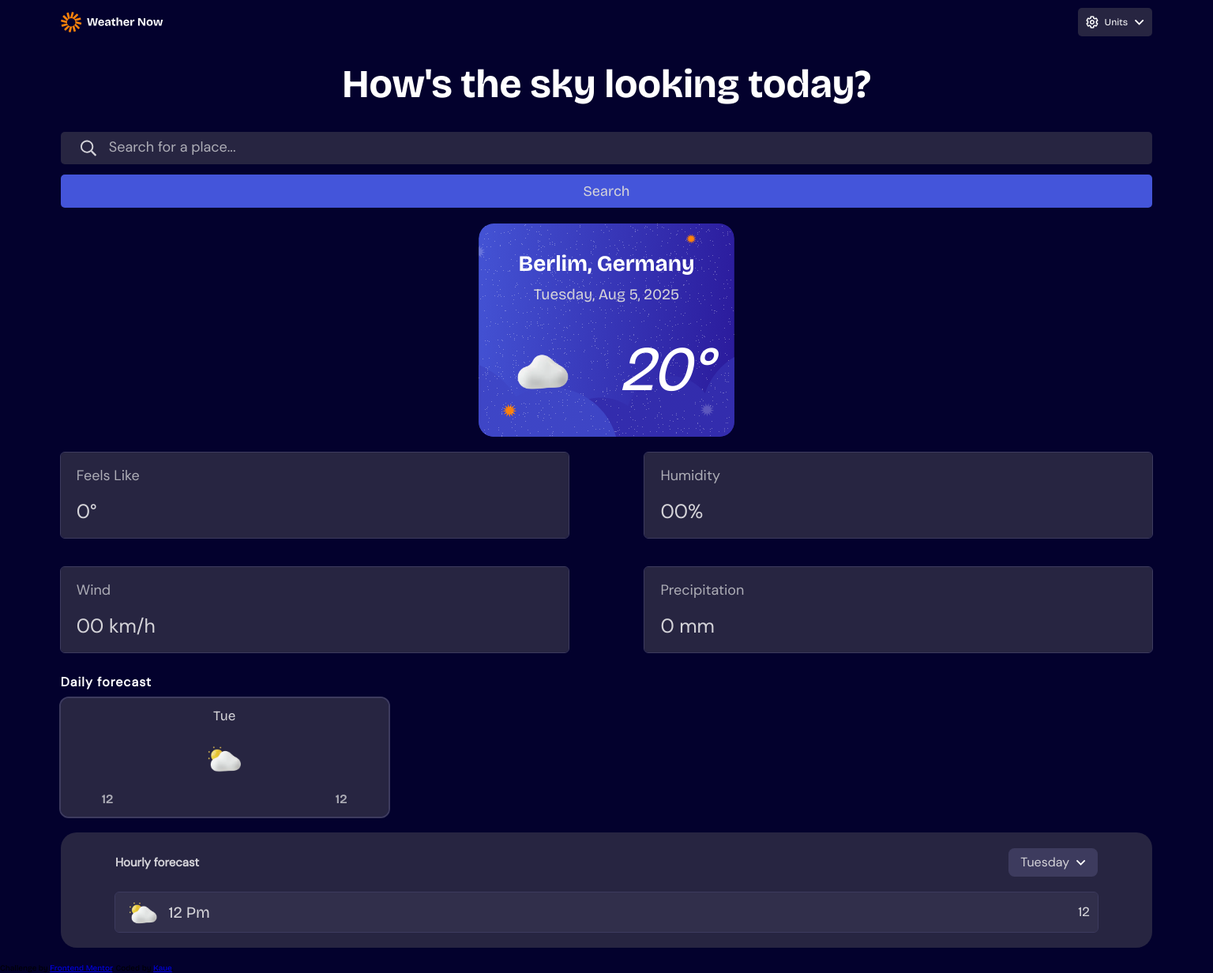
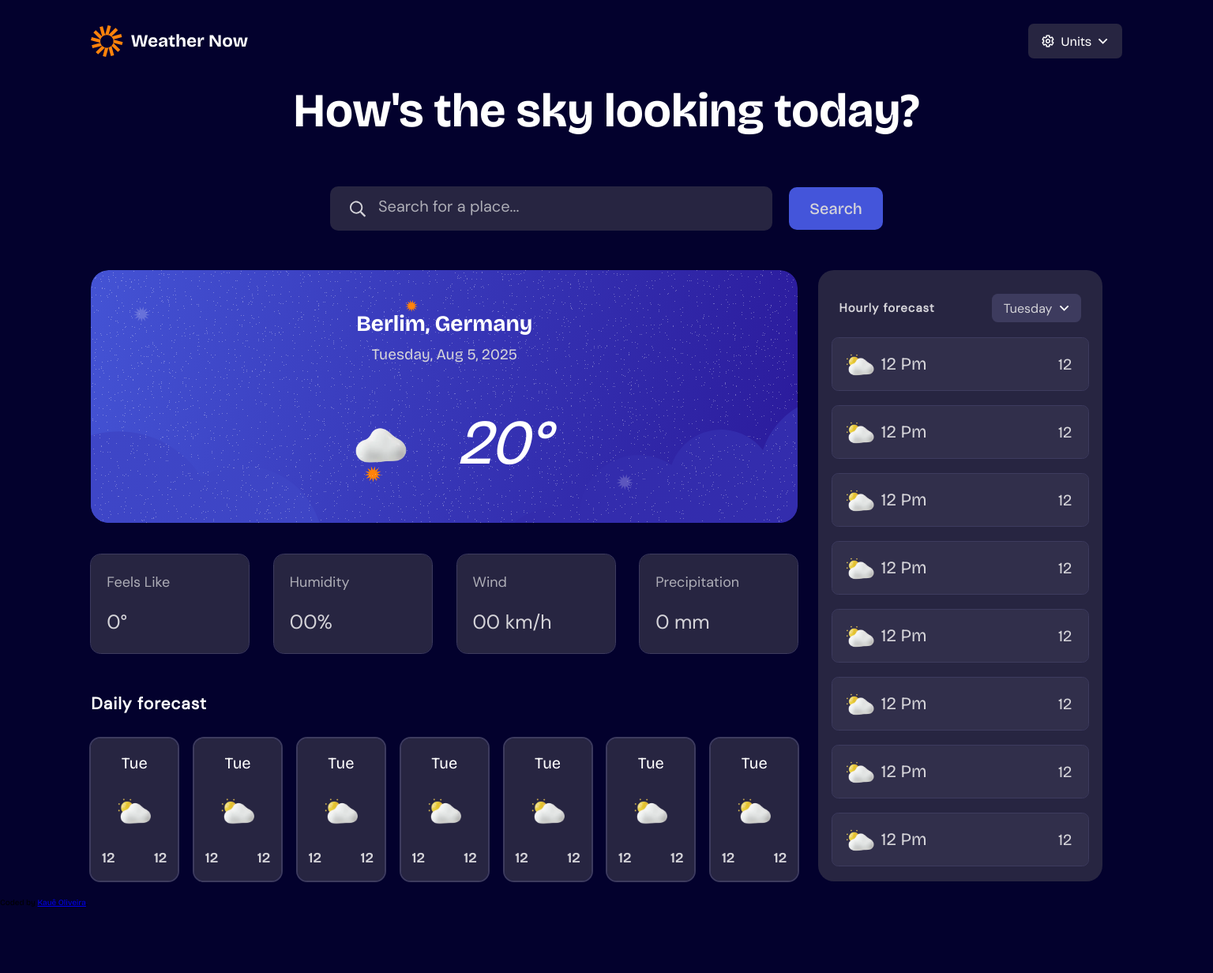
Before and after one commit to kaueOliveira/Weather-App, a plain HTML site: page index.html in a window 1536 px wide. Shown: the whole page at 79% size. After the commit the page ends 1149 px from the top, so only its background shows below. Drawn offline with Linux system fonts and the light colour scheme.

Commit message:
Implementa media queries para desktop e refina estilos mobile

```diff
--- a/index.html
+++ b/index.html
@@ -1,21 +1,30 @@
 <!DOCTYPE html>
 <html lang="en">
-  <!-- Traduzir Pagina -->
   <head>
-  <meta charset="UTF-8">
-  <meta name="viewport" content="width=device-width, initial-scale=1.0"> <!-- displays site properly based on user's device -->
+    <meta charset="UTF-8" />
+    <meta name="viewport" content="width=device-width, initial-scale=1.0" />
 
-  <link rel="icon" type="image/png" sizes="32x32" href="./assets/images/favicon-32x32.png">
-  <link rel="stylesheet" href="styles/style.css">
+    <link
+      rel="icon"
+      type="image/png"
+      sizes="32x32"
+      href="./assets/images/favicon-32x32.png"
+    />
+    <link rel="stylesheet" href="styles/style.css" />
+    <link rel="stylesheet" href="styles/media-queries.css" />
     <title>Frontend Mentor | Weather app</title>
   </head>
   <body>
     <header>
-    <img src="assets/images/logo.svg" alt="logo">
+      <img src="assets/images/logo.svg" alt="logo" />
       <div id="units-menu-button">
-      <img src="assets/images/icon-units.svg" alt="Icon Units">
+        <img src="assets/images/icon-units.svg" alt="Icon Units" />
         <p>Units</p>
-      <img src="assets/images/icon-dropdown.svg" alt="Dropdown" id="header-dropdown-button">
+        <img
+          src="assets/images/icon-dropdown.svg"
+          alt="Dropdown"
+          id="header-dropdown-button"
+        />
       </div>
       <div id="unit-settings-dropdown">
         <button>Switch to Imperial</button>
@@ -42,23 +51,23 @@
 
     <section id="section-search">
       <div>
-      <img src="assets/images/icon-search.svg" alt="Icon Search">
-      <input type="text" placeholder="Search for a place..."></input>
+        <img src="assets/images/icon-search.svg" alt="Icon Search" />
+        <input type="text" placeholder="Search for a place..." />
       </div>
       <button>Search</button>
     </section>
 
+    <div id="container">
       <section id="current-weather">
         <div id="div-city-info">
           <h1 id="city-name">Berlim, Germany</h1>
           <p id="current-date">Tuesday, Aug 5, 2025</p>
         </div>
         <div id="current-temperature">
-      <img src="assets/images/icon-overcast.webp" alt="">
+          <img src="assets/images/icon-overcast.webp" alt="" />
           <p>20°</p>
         </div>
       </section>
-
       <section id="weather-details">
         <div id="weather-item">
           <p>Feels Like</p>
@@ -77,13 +86,60 @@
           <span>0 mm</span>
         </div>
       </section>
-
       <section id="daily-forecast">
         <h1>Daily forecast</h1>
         <div id="forecast-days">
           <div id="div-day">
             <p>Tue</p>
-        <img src="assets/images/icon-partly-cloudy.webp" alt="">
+            <img src="assets/images/icon-partly-cloudy.webp" alt="" />
+            <div>
+              <span>12</span>
+              <span>12</span>
+            </div>
+          </div>
+          <div id="div-day">
+            <p>Tue</p>
+            <img src="assets/images/icon-partly-cloudy.webp" alt="" />
+            <div>
+              <span>12</span>
+              <span>12</span>
+            </div>
+          </div>
+          <div id="div-day">
+            <p>Tue</p>
+            <img src="assets/images/icon-partly-cloudy.webp" alt="" />
+            <div>
+              <span>12</span>
+              <span>12</span>
+            </div>
+          </div>
+          <div id="div-day">
+            <p>Tue</p>
+            <img src="assets/images/icon-partly-cloudy.webp" alt="" />
+            <div>
+              <span>12</span>
+              <span>12</span>
+            </div>
+          </div>
+          <div id="div-day">
+            <p>Tue</p>
+            <img src="assets/images/icon-partly-cloudy.webp" alt="" />
+            <div>
+              <span>12</span>
+              <span>12</span>
+            </div>
+          </div>
+          <div id="div-day">
+            <p>Tue</p>
+            <img src="assets/images/icon-partly-cloudy.webp" alt="" />
+            <div>
+              <span>12</span>
+              <span>12</span>
+            </div>
+          </div>
+          <div id="div-day">
+            <p>Tue</p>
+            <img src="assets/images/icon-partly-cloudy.webp" alt="" />
             <div>
               <span>12</span>
               <span>12</span>
@@ -91,29 +147,81 @@
           </div>
         </div>
       </section>
-
       <section id="hourly-forecast">
         <header id="hourly-forecast-header">
           <h1>Hourly forecast</h1>
           <div>
             <p>Tuesday</p>
-        <img src="assets/images/icon-dropdown.svg" alt="Dropdow" id="hourly-dropdown-button">
+            <img
+              src="assets/images/icon-dropdown.svg"
+              alt="Dropdow"
+              id="hourly-dropdown-button"
+            />
           </div>
         </header>
         <div id="forecast-hours">
           <div id="div-hour">
             <div>
-          <img src="assets/images/icon-partly-cloudy.webp" alt="">
+              <img src="assets/images/icon-partly-cloudy.webp" alt="" />
+              <p>12 Pm</p>
+            </div>
+            <p>12</p>
+          </div>
+          <div id="div-hour">
+            <div>
+              <img src="assets/images/icon-partly-cloudy.webp" alt="" />
+              <p>12 Pm</p>
+            </div>
+            <p>12</p>
+          </div>
+          <div id="div-hour">
+            <div>
+              <img src="assets/images/icon-partly-cloudy.webp" alt="" />
+              <p>12 Pm</p>
+            </div>
+            <p>12</p>
+          </div>
+          <div id="div-hour">
+            <div>
+              <img src="assets/images/icon-partly-cloudy.webp" alt="" />
+              <p>12 Pm</p>
+            </div>
+            <p>12</p>
+          </div>
+          <div id="div-hour">
+            <div>
+              <img src="assets/images/icon-partly-cloudy.webp" alt="" />
+              <p>12 Pm</p>
+            </div>
+            <p>12</p>
+          </div>
+          <div id="div-hour">
+            <div>
+              <img src="assets/images/icon-partly-cloudy.webp" alt="" />
+              <p>12 Pm</p>
+            </div>
+            <p>12</p>
+          </div>
+          <div id="div-hour">
+            <div>
+              <img src="assets/images/icon-partly-cloudy.webp" alt="" />
+              <p>12 Pm</p>
+            </div>
+            <p>12</p>
+          </div>
+          <div id="div-hour">
+            <div>
+              <img src="assets/images/icon-partly-cloudy.webp" alt="" />
               <p>12 Pm</p>
             </div>
             <p>12</p>
           </div>
         </div>
       </section>
+    </div>
 
     <div class="attribution">
-    Challenge by <a href="https://www.frontendmentor.io?ref=challenge">Frontend Mentor</a>.
-    Coded by <a href="https://github.com/kaueOliveira">Kaue</a>.
+      Coded by <a href="https://github.com/kaueOliveira">Kauê Oliveira</a>.
     </div>
   </body>
 </html>
--- /dev/null
+++ b/styles/media-queries.css
@@ -0,0 +1,141 @@
+@media screen and (min-width: 1440px) {
+header {
+    grid-area: "header";
+    width: 85%;
+    margin-top: 3rem;
+  }
+
+  header > img {
+    width: 20rem;
+  }
+
+  #units-menu-button {
+    padding: 1.25rem 1.75rem;
+    font-size: 1.6rem;
+    border-radius: 7px;
+  }
+
+  body > h1 {
+    font-size: 6rem;
+  }
+
+  section {
+    width: auto;
+    margin: 0;
+  }
+
+  #container {
+    height: calc(1190px - 365px);
+    width: 85%;
+    margin: auto;
+    display: flex;
+    flex-flow: column wrap;
+
+    /* border: 1px solid red; */
+  }
+
+  #section-search {
+    margin-top: 6rem !important;
+    margin: auto;
+
+    display: flex;
+    flex-flow: row nowrap;
+    align-items: center;
+    justify-content: space-between;
+  }
+
+  #section-search > div {
+    width: 78.5%;
+    padding: 1.75rem 0.5rem;
+    border-radius: 1rem;
+  }
+
+  input {
+    height: 2rem;
+  }
+
+  input::placeholder {
+    font-size: 2rem;
+  }
+
+  #section-search > button {
+    width: 17%;
+    margin: 0;
+    padding: 1.5rem 0rem;
+    border-radius: 1rem;
+
+    font-size: 2rem;
+    font-weight: 500;
+  }
+
+  #current-weather {
+    height: 32rem;
+    width: 89.5rem;
+    margin-top: 5rem;
+    background-image: url("../assets/images/bg-today-large.svg");
+  }
+
+  #weather-details {
+    width: 89.5rem;
+    height: fit-content;
+    margin-top: 4rem;
+  }
+
+  #weather-details > div {
+    width: 20rem;
+    height: 12.5rem;
+
+    border-radius: 1.25rem;
+  }
+
+  #daily-forecast {
+    width: 89.5rem;
+    margin-top: 5rem;
+    /* border: 1px solid red; */
+  }
+
+  #daily-forecast > h1 {
+    font-size: 2.1rem;
+  }
+
+  #forecast-days > div {
+    width: 11rem;
+    height: 18rem;
+    margin-top: 2rem;
+
+    border-radius: 1.2rem;
+  }
+
+  #forecast-days > div > p {
+    font-size: 2rem;
+  }
+
+  #div-day > div {
+    font-size: 1.8rem;
+  }
+
+  /*  */
+
+  #hourly-forecast {
+    width: 36rem;
+    margin-top: 5rem;
+  }
+
+  #hourly-forecast-header {
+    padding-top: 0;
+  }
+
+  #div-hour {
+    height: 6.6rem;
+    border-radius: 0.75rem;
+  }
+
+  #div-hour > div {
+    font-size: 2.2rem;
+  }
+
+  #div-hour > p {
+    font-size: 2rem;
+    margin-right: 2rem;
+  }
+}
--- a/styles/style.css
+++ b/styles/style.css
@@ -91,6 +91,10 @@ body > h1 {
 section {
   width: 90%;
   margin: auto;
+}
+
+#section-search {
+    max-width: 70rem;
 }
 
 #section-search > div {
@@ -255,8 +259,12 @@ input::placeholder {
 }
 
 #forecast-days {
-  /* border: 1px solid red; */
   margin-top: 1rem;
+
+  display: flex;
+  flex-flow: row nowrap;
+  align-items: center;
+  justify-content: space-between;
 }
 
 #forecast-days > div {
@@ -275,7 +283,7 @@ input::placeholder {
 
 #forecast-days > div > p {
   font-size: 1.7rem;
-  color: var(--Neutral-200);
+  color: var(--Neutral-0);
 }
 
 #div-day > div {
@@ -288,7 +296,7 @@ input::placeholder {
 
   font-size: 1.6rem;
   font-weight: 600;
-  color: var(--Neutral-300);
+  color: var(--Neutral-200);
 }
 
 #hourly-forecast {
@@ -305,6 +313,7 @@ input::placeholder {
 
 #hourly-forecast-header > h1 {
   font-family: "DmSans";
+  letter-spacing: 1px;
   color: var(--Neutral-200);
 }
 
@@ -368,3 +377,7 @@ input::placeholder {
     font-size: 1.7rem;
     color: var(--Neutral-200);
 }
+
+.attribution {
+  margin-top: 2rem;
+}
```
Lines whose indentation alone changed are shown as unchanged.
